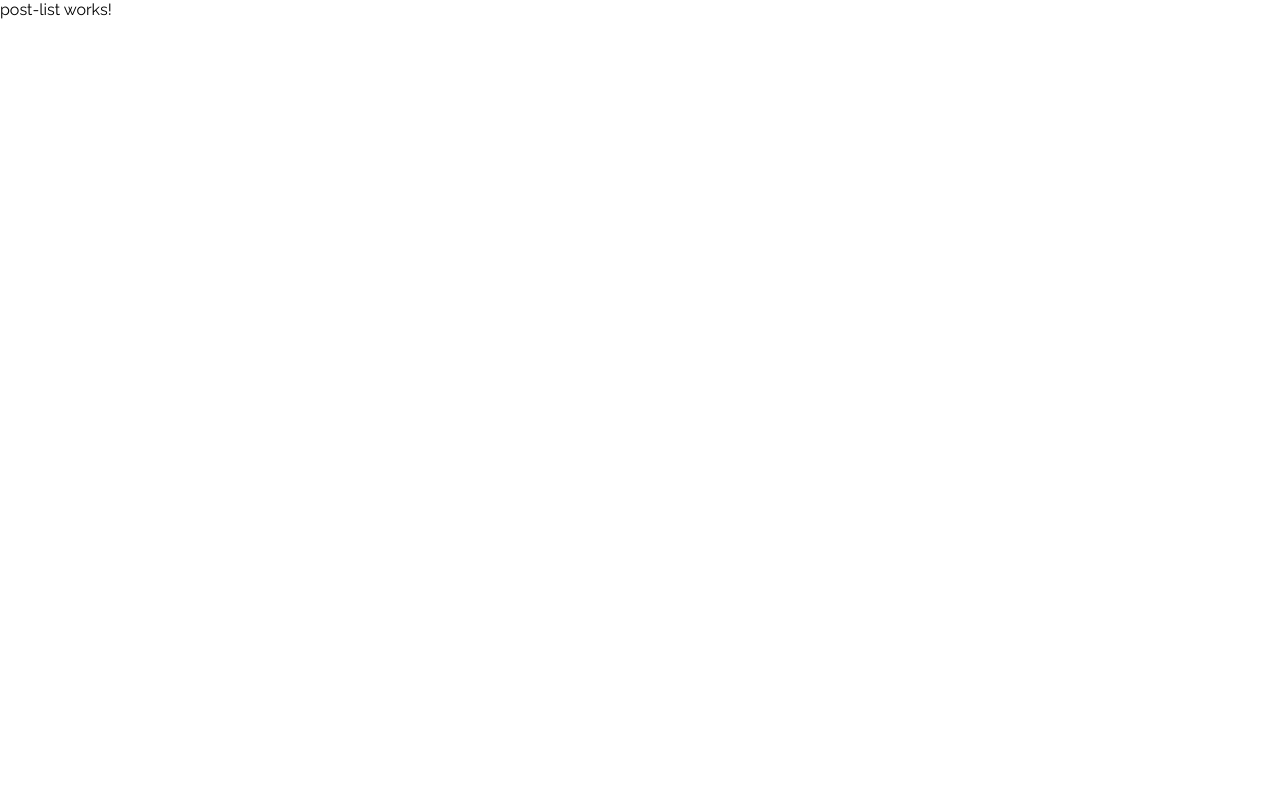
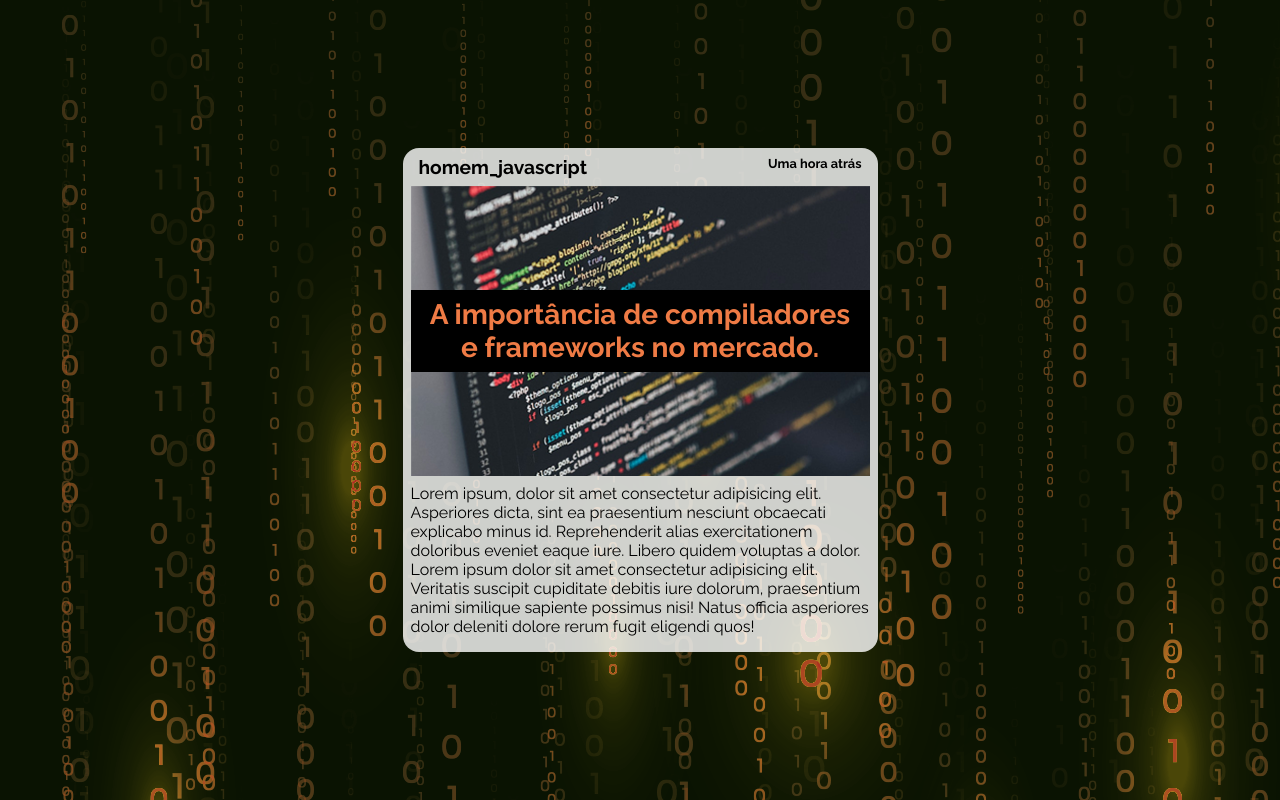
Before and after one commit to MasterKelwin/techOmunity, an Angular app: page /feed in a window 1280 px wide. Built offline with nearby package versions, Linux system fonts and the light colour scheme.

Commit message:
post component created and stylized

```diff
--- a/src/app/app.module.ts
+++ b/src/app/app.module.ts
@@ -4,7 +4,6 @@ import { BrowserModule } from '@angular/platform-browser';
 
 import { AppRoutingModule } from './app-routing.module';
 import { AppComponent } from './app.component';
-import { FormErrorComponent } from './components/form-error/form-error.component';
 
 
 @NgModule({
--- a/src/app/feed/feed.module.ts
+++ b/src/app/feed/feed.module.ts
@@ -3,11 +3,13 @@ import { CommonModule } from '@angular/common';
 
 import { FeedRoutingModule } from './feed-routing.module';
 import { PostListComponent } from './post-list/post-list.component';
+import { PostComponent } from './post-list/post/post.component';
 
 
 @NgModule({
   declarations: [
-    PostListComponent
+    PostListComponent,
+    PostComponent
   ],
   imports: [
     CommonModule,
--- a/src/app/feed/post-list/post-list.component.html
+++ b/src/app/feed/post-list/post-list.component.html
@@ -1 +1,3 @@
-<p>post-list works!</p>
+<main>
+    <app-post></app-post>
+</main>
--- a/src/app/feed/post-list/post-list.component.scss
+++ b/src/app/feed/post-list/post-list.component.scss
@@ -0,0 +1,9 @@
+main {
+    width: 100vw;
+    min-height: 100vh;
+    height: auto;
+    background-image: url("../../../assets/bg\ --primary.png");
+    display: flex;
+    justify-content: center;
+    align-items: center;
+}
--- /dev/null
+++ b/src/app/feed/post-list/post/post.component.html
@@ -0,0 +1,14 @@
+<article>
+    <div class="post">
+        <div class="post__origin">
+            <p>homem_javascript</p>
+            <p class="post__origin__date">Uma hora atrás</p>
+        </div>
+        <div class="post__title">
+            <h3> A importância de compiladores e frameworks no mercado. </h3>
+        </div>
+        <div class="post__description">
+            <p>Lorem ipsum, dolor sit amet consectetur adipisicing elit. Asperiores dicta, sint ea praesentium nesciunt obcaecati explicabo minus id. Reprehenderit alias exercitationem doloribus eveniet eaque iure. Libero quidem voluptas a dolor. Lorem ipsum dolor sit amet consectetur adipisicing elit. Veritatis suscipit cupiditate debitis iure dolorum, praesentium animi similique sapiente possimus nisi! Natus officia asperiores dolor deleniti dolore rerum fugit eligendi quos!</p>
+        </div>
+    </div>
+</article>
--- /dev/null
+++ b/src/app/feed/post-list/post/post.component.scss
@@ -0,0 +1,50 @@
+article {
+    width: 475px;
+    min-height: 475px;
+    background-color: rgb(255, 255, 255, 0.80);
+    border-radius: 1rem;
+    padding: 0.5rem;
+
+    .post {
+        display: flex;
+        justify-content: center;
+        align-items: center;
+        flex-direction: column;
+        gap: .5rem;
+
+        &__origin {
+            width: 100%;
+            padding: 0 .5rem;
+            display: flex;
+            justify-content: space-between;
+            font-weight: bold;
+            font-size: 1.2rem;
+
+            &__date {
+                font-size: .8rem;
+            }
+        }
+
+        &__title {
+            width: 100%;
+            height: 290px;
+            display: flex;
+            justify-content: center;
+            align-items: center;
+            font-size: 1.5rem;
+            background-image: url("../../../../assets/codebg.png");
+
+            h3 {
+                background-color: #000;
+                color: var(--primary);
+                width: 100%;
+                padding: .5rem;
+                text-align: center;
+            }
+        }
+
+        &__description {
+            margin-bottom: .5rem;
+        }
+    }
+}
--- a/src/app/home/login/login.component.html
+++ b/src/app/home/login/login.component.html
@@ -3,7 +3,7 @@
 
         <img src="../../../assets/logo.png">
 
-        <form action="" (ngSubmit)="login()">
+        <form action="" (ngSubmit)="login()" #loginForm="ngForm">
 
             <div class="login__form__input">
                 <input
```
Also changed, not shown: src/app/feed/post-list/post/post.component.ts (added, +10 -0 lines), src/assets/codebg.png (added), 1 other file (tests, documents, lock files or other folders).
